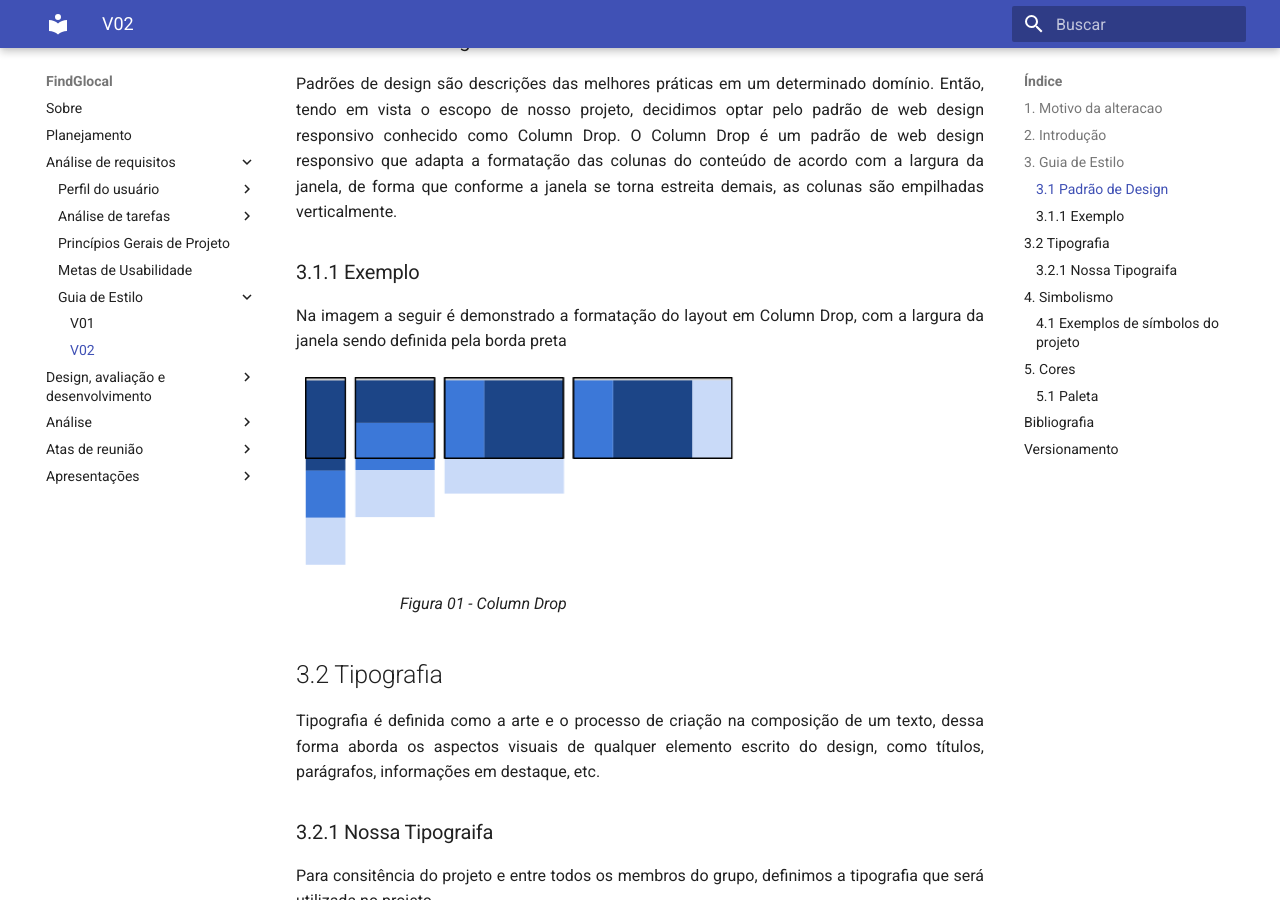
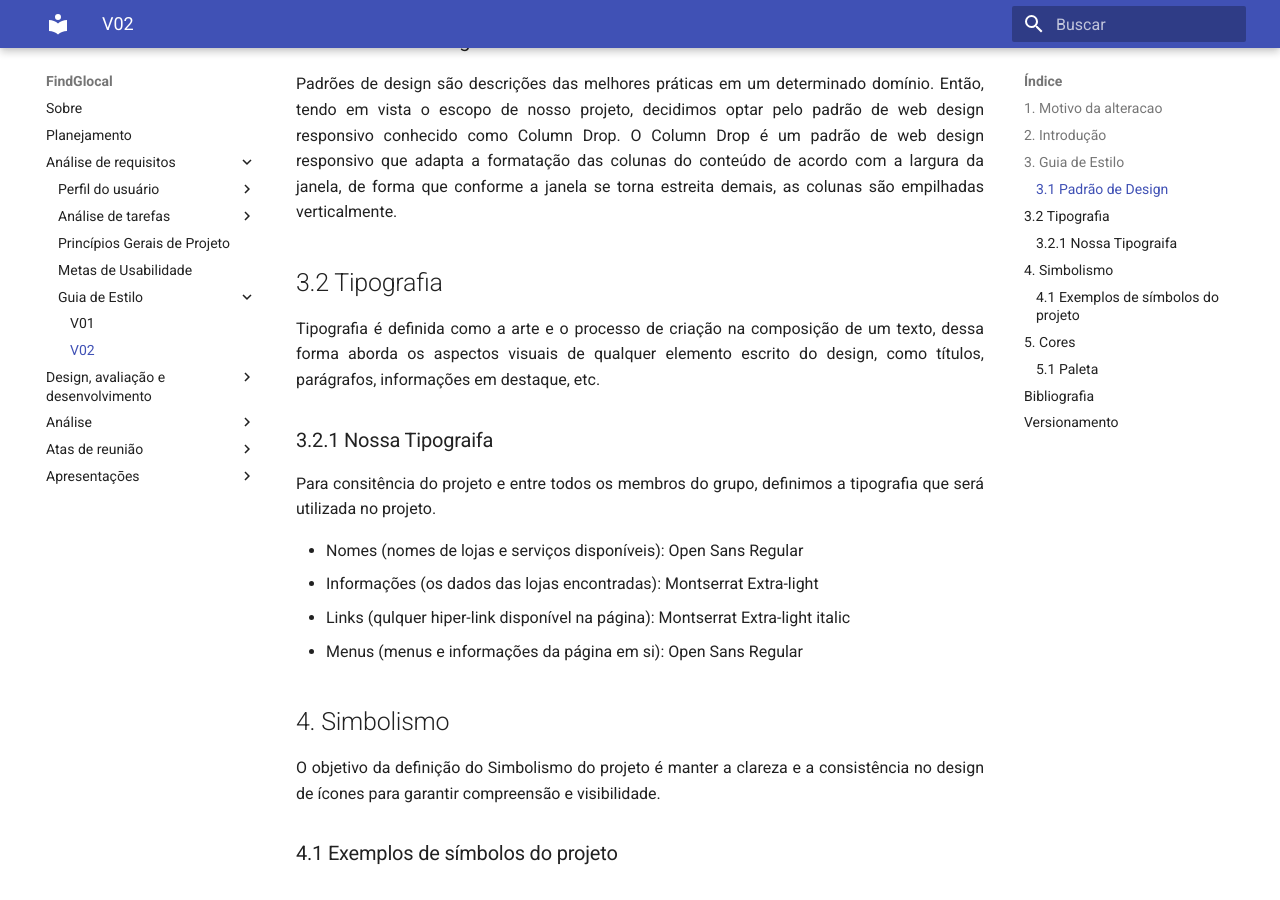
Before and after one commit to AntonioAldisio/2021.1-FindGlocal, an MkDocs documentation site: the page built from docs/requisitos/guiadeestilo2.md, in a window 1280 px wide and 900 px high, scrolled down 800 px. Built offline with MkDocs 1.6.1 and Material for MkDocs 9.7.7, drawn with Linux system fonts in a browser that asks for light colours.

Commit message:
adequacao

```diff
--- a/docs/requisitos/guiadeestilo2.md
+++ b/docs/requisitos/guiadeestilo2.md
@@ -29,10 +29,7 @@ as melhores cores e simbolismo para o projeto.
     O Column Drop é um padrão de web design responsivo que adapta a formatação das colunas do conteúdo de acordo com a largura da janela, de forma que conforme a janela se torna estreita demais, as colunas são empilhadas verticalmente.
 </p>
 
-### 3.1.1 Exemplo
-<p  align = "justify">Na imagem a seguir é demonstrado a formatação do layout em Column Drop, com a largura da janela sendo definida pela borda preta</p>
-<img width="450px" src="../../assets/imgs/ColumnDrop.png" alt="ColumnDrop">
-<figcaption>Figura 01 - Column Drop</figcaption>
+
 
 ## 3.2 Tipografia
 <p align = "justify">
```
